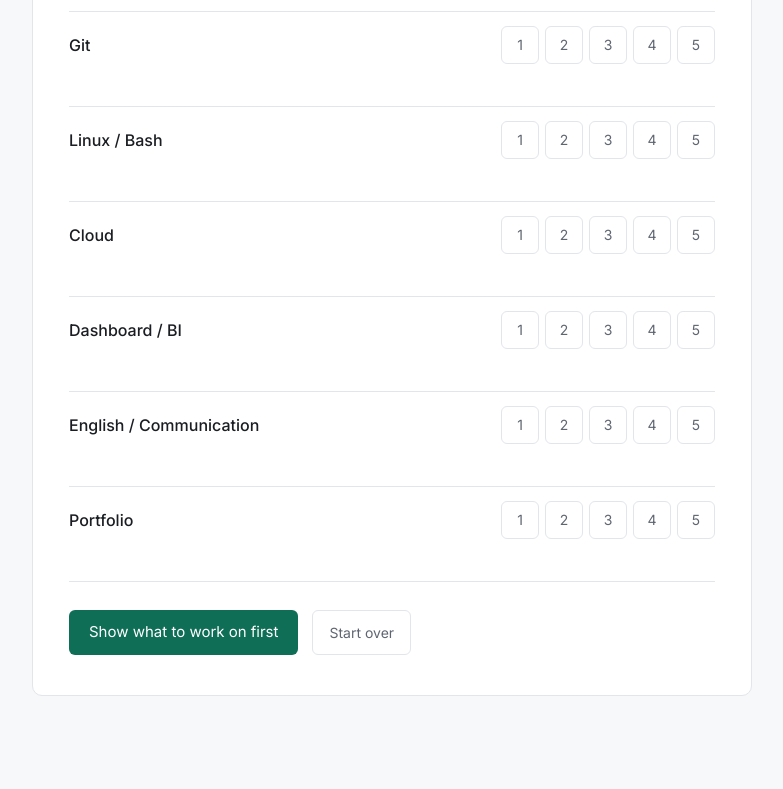
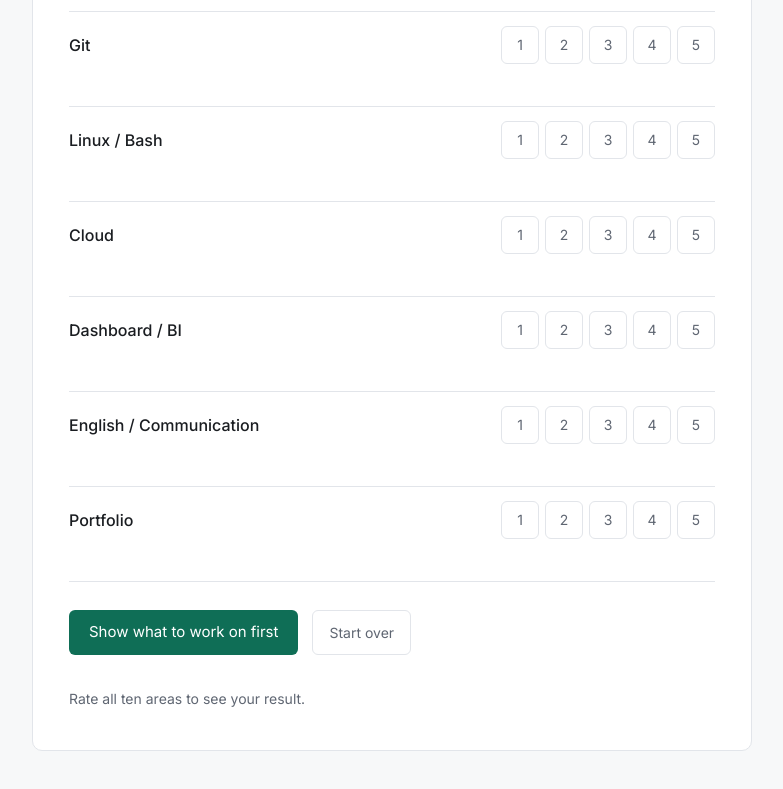
Before and after one commit to joejoe192/self-rating, a plain HTML site: page index.html in a window 1280 px wide. Shown: the part 670-1459 px from the top of the page, without its empty margins (248-1031 px from the left). Drawn offline with Linux system fonts and the light colour scheme.

Commit message:
Revert "Update index.html"
This reverts commit 1a938a33855681e6804ce40541d5da7068df2b34.

```diff
--- a/index.html
+++ b/index.html
@@ -192,6 +192,10 @@ button.ghost:hover{border-color:var(--accent);color:var(--accent)}
   <span class="err" id="err"></span>
 </div>
 
+<div class="out" id="out">
+  <p class="hint">Rate all ten areas to see your result.</p>
+</div>
+
 </div>
 
 <script>
```
